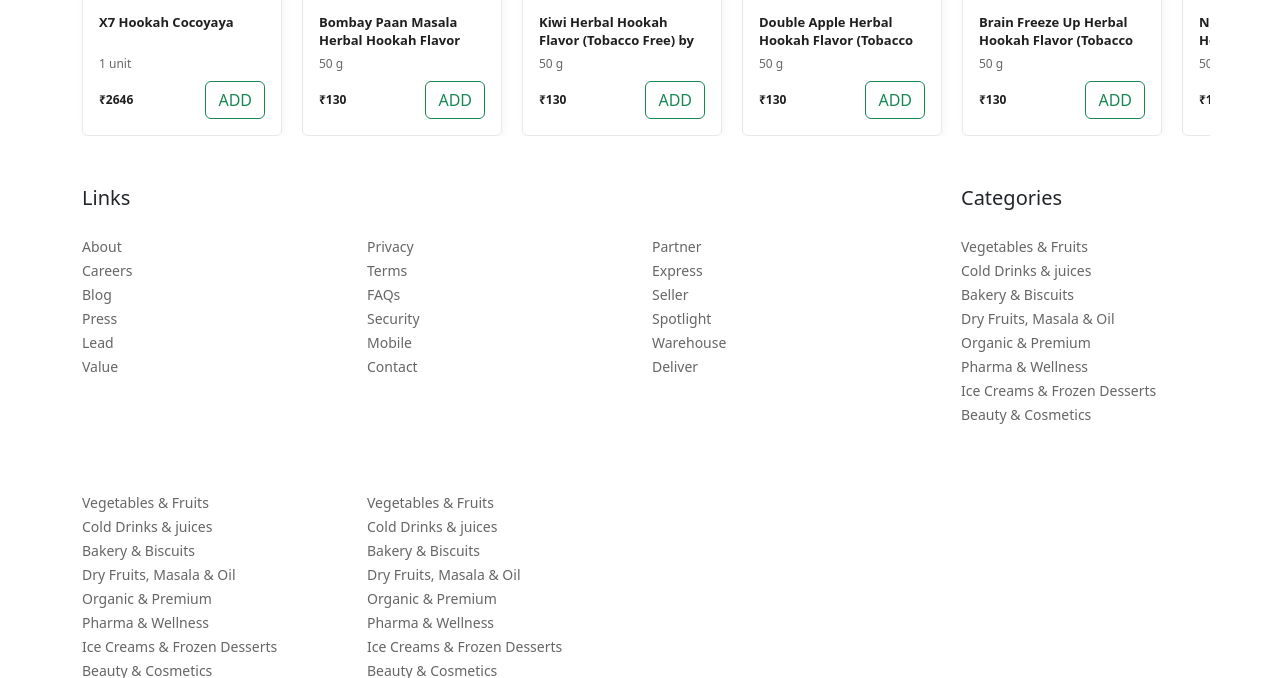
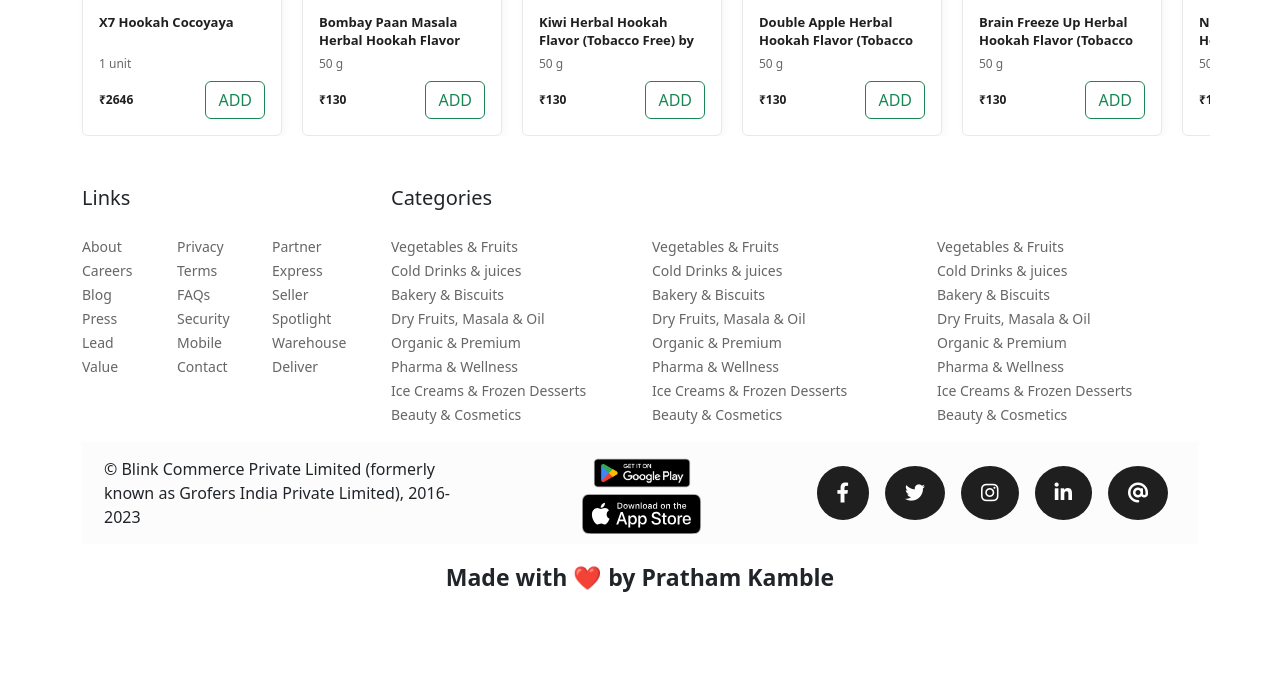
Before and after one commit to PrathamKamble/Blinkit, a plain HTML site: page index.html in a window 1280 px wide. Shown: the part 2122-2800 px from the top of the page. After the commit the page ends 2749 px from the top, so only its background shows below. Drawn offline with nearby package versions, Linux system fonts and the light colour scheme.

Commit message:
project done

```diff
--- a/index.html
+++ b/index.html
@@ -1097,7 +1097,7 @@
     <footer id="footer">
         <div class="container">
             <div class="row">
-                <div class="col-lg-3 col-md-4 col-sm-4 links">
+                <div class="col-lg-1 col-md-4 col-sm-4 links">
                     <h5 class="fs-5 ">Links</h5>
                     <ul class="list-unstyled f-links">
                         <li class="mt-4"><a href="#">About</a></li>
@@ -1109,7 +1109,7 @@
                     </ul>
                 </div>
 
-                <div class="col-lg-3 col-md-4 col-sm-4 links">
+                <div class="col-lg-1 col-md-4 col-sm-4 links">
                     <ul class="list-unstyled f-links">
                         <li class="mt-5"><a href="#">Privacy</a></li>
                         <li><a href="#">Terms</a></li>
@@ -1120,7 +1120,7 @@
                     </ul>
                 </div>
 
-                <div class="col-lg-3 col-md-4 col-sm-4 links">
+                <div class="col-lg-1 col-md-4 col-sm-4 links">
                     <ul class="list-unstyled f-links">
                         <li class="mt-5"><a href="#">Partner</a></li>
                         <li><a href="#">Express</a></li>
```
